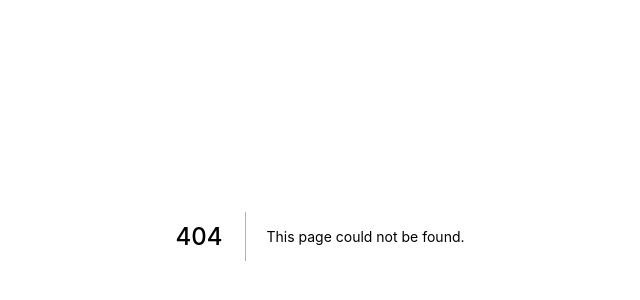
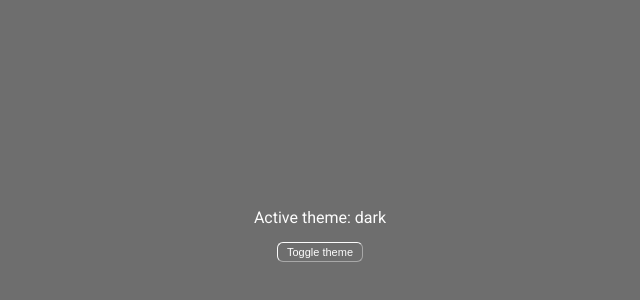
Before and after one commit to ocBruno/portfolio, a Next.js app: page /state-management in a window 1280 px wide. Before the commit this address had no page. Shown: the part 164-464 px from the top of the page, without its empty margins (320-960 px from the left). Built offline with nearby package versions, Linux system fonts and the light colour scheme.

Commit message:
add state management page using useReducer and useContext hooks

```diff
--- /dev/null
+++ b/contexts/state-management-context.js
@@ -0,0 +1,52 @@
+import React, { createContext, useReducer } from "react"
+import PropTypes from "prop-types"
+
+const ThemeStateContext = createContext()
+
+const ThemeDispatchContext = createContext()
+
+const initialState = {
+  theme: "dark",
+}
+
+const stateReducer = (state, action) => {
+  switch (action.type) {
+    case "TOGGLE_THEME": {
+      return { theme: state.theme === "dark" ? "light" : "dark" }
+    }
+    default:
+      return state
+  }
+}
+
+function ThemeProvider({ children }) {
+  const [state, dispatch] = useReducer(stateReducer, initialState)
+  return (
+    <ThemeStateContext.Provider value={state}>
+      <ThemeDispatchContext.Provider value={dispatch}>
+        {children}
+      </ThemeDispatchContext.Provider>
+    </ThemeStateContext.Provider>
+  )
+}
+
+function useThemeState() {
+  const context = React.useContext(ThemeStateContext)
+  if (context === undefined) {
+    throw new Error("useThemeState must be used within a ThemeProvider")
+  }
+  return context
+}
+function useThemeDispatch() {
+  const context = React.useContext(ThemeDispatchContext)
+  if (context === undefined) {
+    throw new Error("useThemeDispatch must be used within a ThemeProvider")
+  }
+  return context
+}
+
+ThemeProvider.propTypes = {
+  children: PropTypes.object,
+}
+
+export { ThemeProvider, useThemeDispatch, useThemeState }
--- a/pages/_app.js
+++ b/pages/_app.js
@@ -1,8 +1,13 @@
 import "../styles/globals.scss"
 import PropTypes from "prop-types"
+import { ThemeProvider } from "../contexts/state-management-context"
 
 function MyApp({ Component, pageProps }) {
-  return <Component {...pageProps} />
+  return (
+    <ThemeProvider>
+      <Component {...pageProps} />
+    </ThemeProvider>
+  )
 }
 
 MyApp.propTypes = {
--- /dev/null
+++ b/pages/state-management.js
@@ -0,0 +1,58 @@
+import Head from "next/head"
+import styled from "styled-components"
+
+import {
+  useThemeDispatch,
+  useThemeState,
+} from "../contexts/state-management-context"
+
+const PageContainer = styled.div`
+  display: flex;
+  flex-direction: column;
+  justify-content: center;
+  align-items: center;
+  min-height: 100vh;
+  padding: 2.4rem;
+  background: ${(props) =>
+    props.theme === "dark" ? "rgb(110, 110, 110)" : "rgb(252, 252, 252)"};
+`
+const PageHeader = styled.header`
+  color: ${(props) =>
+    props.theme === "dark" ? "rgb(252, 252, 252)" : "rgb(110, 110, 110)"};
+  margin-bottom: 1rem;
+`
+
+const ToggleThemeButton = styled.button`
+  font-size: 11px;
+  outline: none;
+  border-radius: 6px;
+  cursor: pointer;
+  padding: 3px 9px;
+  border-width: 1px;
+  border-color: ${(props) =>
+    props.theme === "dark" ? "rgb(252, 252, 252)" : "rgb(110, 110, 110)"};
+  color: ${(props) =>
+    props.theme === "dark" ? "rgb(252, 252, 252)" : "rgb(110, 110, 110)"};
+  background: ${(props) =>
+    props.theme === "dark" ? "rgb(110, 110, 110)" : "rgb(252, 252, 252)"};
+`
+
+export default function StateManagement() {
+  const { theme } = useThemeState()
+  const dispatch = useThemeDispatch()
+  return (
+    <PageContainer theme={theme}>
+      <Head>
+        <title>State management</title>
+        <link rel="icon" href="/favicon.ico" />
+      </Head>
+      <PageHeader theme={theme}>Active theme: {theme}</PageHeader>
+      <ToggleThemeButton
+        theme={theme}
+        onClick={() => dispatch({ type: "TOGGLE_THEME" })}
+      >
+        Toggle theme
+      </ToggleThemeButton>
+    </PageContainer>
+  )
+}
```
Also changed, not shown: pages/index.js (+7 -1 lines).
